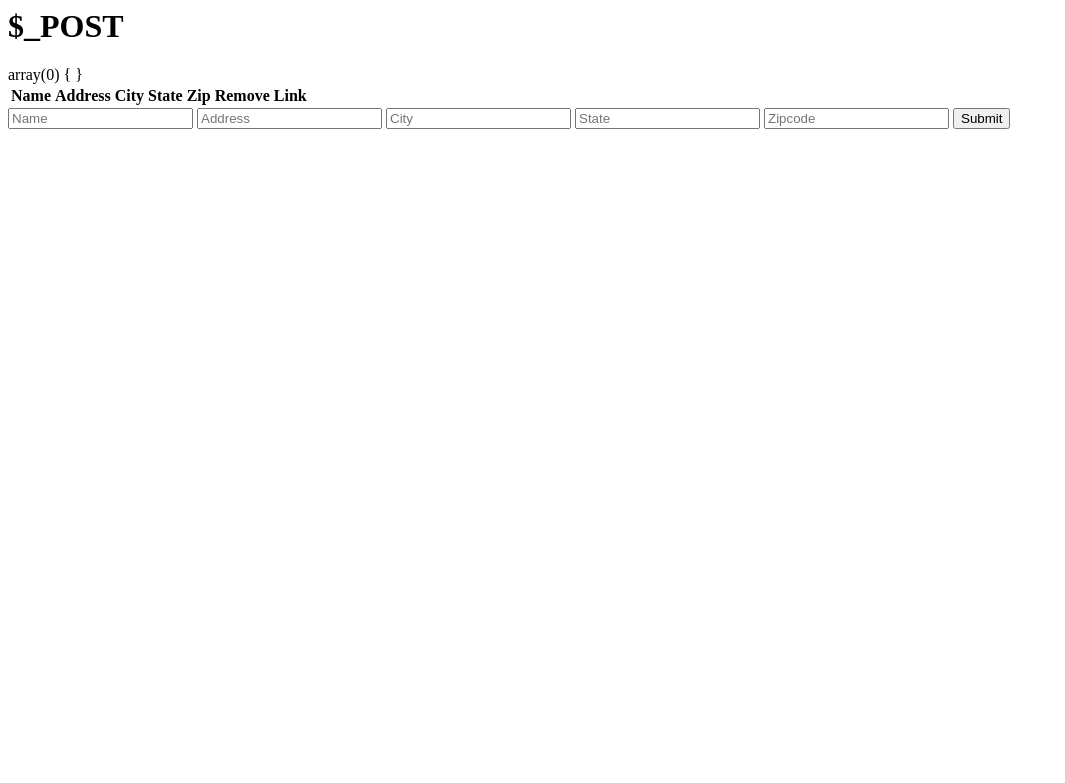
After one commit to FrankARod/Planner.dev, a PHP site: page /address_book.php in a window 1280 px wide. The commit adds this page. Shown: the top 783 px of the page, without its empty margins (0-1065 px from the left). Run offline with PHP 8.4, Linux system fonts and the light colour scheme; lists and menus that the app fills with data are empty.

Commit message:
Refactored if-blocks and reduced redundancy

```diff
--- /dev/null
+++ b/public/address_book.php
@@ -0,0 +1,96 @@
+<?php
+	define("FILENAME", "txt/address_book.csv");
+
+	$address_book = read_file();
+
+	function save_file($address_book, $filename = FILENAME) {
+		$handle = fopen($filename, 'w');
+		foreach ($address_book as $key => $value) {
+			fputcsv($handle, $value);
+		}
+		fclose($handle);
+	}
+
+	function read_file($filename = FILENAME) {
+		if (filesize($filename) == 0) {
+			$address_book = [];
+		} else {
+			$handle = fopen($filename, 'r');
+			while(!feof($handle)) {
+				$row = fgetcsv($handle);
+				if (!empty($row)) {
+					$address_book[] = $row;
+				}
+			}
+			fclose($handle);
+		}
+		return $address_book;
+	}
+
+	if (!empty($_POST)) {
+		$valid = true;
+
+		foreach ($_POST as $key => $value) {
+			if (empty($value)) {
+				$valid = false;
+				break;
+			} else {
+				$entryToAdd[] = $value;
+			}
+		}
+		if ($valid) {
+			$address_book[] = $entryToAdd;
+			save_file($address_book);
+		}
+	}
+
+	if (isset($_GET['remove'])) {
+		$removeKey = $_GET['remove'];
+		unset($address_book[$removeKey]);
+		save_file($address_book);
+	}
+?>
+
+<html>
+<head>
+	<title>Address Book</title>
+</head>
+<body>
+	<h1>$_POST</h1>
+
+	<? var_dump($_POST); ?>
+
+	<table>
+		<tr>
+			<th>Name</th>
+			<th>Address</th>
+			<th>City</th>
+			<th>State</th>
+			<th>Zip</th>
+			<th>Remove Link</th>
+		</tr>
+
+		<? foreach ($address_book as $entry_index => $entry) : ?>
+			<tr>
+				<? foreach($entry as $data) : ?>
+					<td><?= htmlspecialchars(strip_tags($data)); ?></td>
+				<? endforeach ?>
+					<td><a href="?remove=<?=$entry_index;?>">Forget?</a></td>
+			</tr>
+		<? endforeach ?>
+	</table>
+
+	<form method="POST" action="address_book.php">
+		<input type="text" name="name" id="name" placeholder="Name">
+		<input type="text" name="address" id="address" placeholder="Address">
+		<input type="text" name="city" id="city" placeholder="City">
+		<input type="text" name="state" id="state" placeholder="State">
+		<input type="text" name="zip" id="zip" placeholder="Zipcode">
+		<input type="submit">
+	</form>
+
+	<? if (isset($valid) && !$valid) : ?>
+		<p>Please fill in all fields and try again.</p>
+	<? endif ?>
+</body>
+</html>
```
Also changed, not shown: public/todo_list.php (+57 -34 lines).
